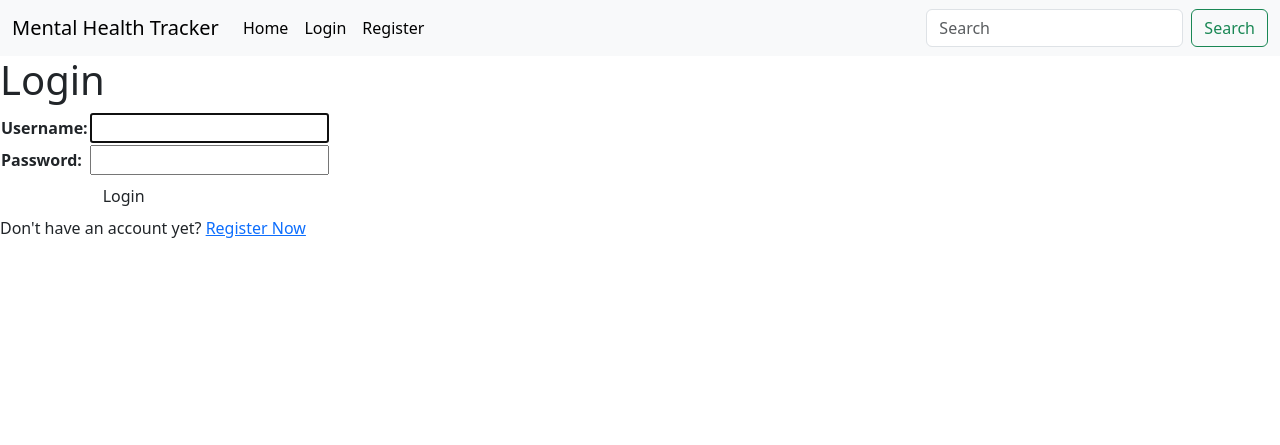
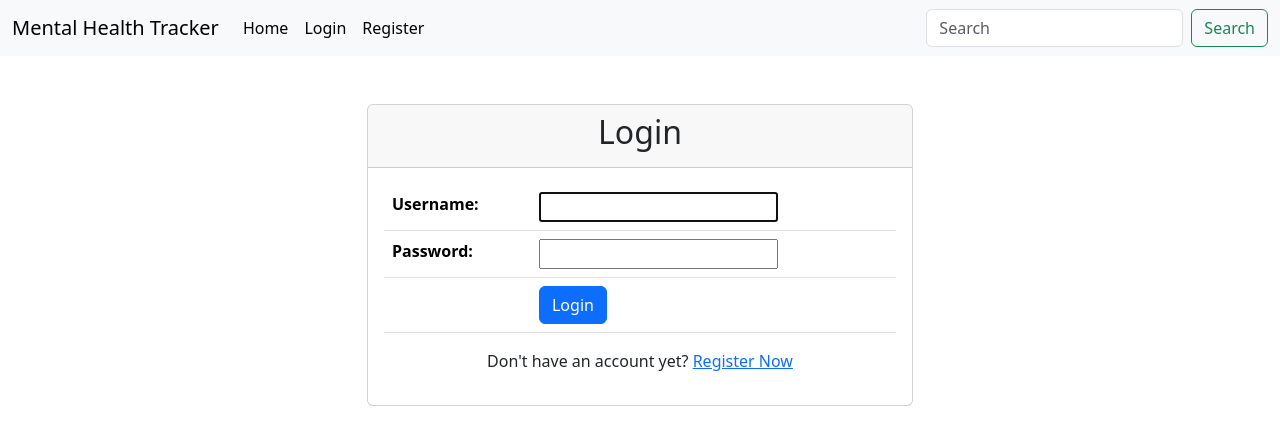
Before and after one commit to theoalll/mental-health-tracker, a Django app: page /login/ in a window 1280 px wide. Shown: the top 445 px of the page. Run offline with Django 5.2, Linux system fonts and the light colour scheme.

Commit message:
add styling to login page

```diff
--- a/main/templates/login.html
+++ b/main/templates/login.html
@@ -7,28 +7,44 @@
 {% block content %}
 {% include 'navbar.html' %}
 
-<div class="login">
-  <h1>Login</h1>
-
+<div class="container mt-5">
+  <div class="row justify-content-center">
+    <div class="col-md-6">
+      <div class="card">
+        <div class="card-header text-center">
+          <h2>Login</h2>
+        </div>
+        <div class="card-body">
           <form method="POST" action="">
             {% csrf_token %}
-    <table>
+            <table class="table">
               {{ form.as_table }}
               <tr>
                 <td></td>
-        <td><input class="btn login_btn" type="submit" value="Login" /></td>
+                <td>
+                  <button type="submit" class="btn btn-primary login_btn">Login</button>
+                </td>
               </tr>
             </table>
           </form>
 
           {% if messages %}
+          <div class="alert alert-warning mt-3">
             <ul>
               {% for message in messages %}
               <li>{{ message }}</li>
               {% endfor %}
             </ul>
-  {% endif %} Don't have an account yet?
-  <a href="{% url 'main:register' %}">Register Now</a>
+          </div>
+          {% endif %}
+
+          <div class="text-center mt-3">
+            <p>Don't have an account yet? <a href="{% url 'main:register' %}">Register Now</a></p>
+          </div>
+        </div>
+      </div>
+    </div>
+  </div>
 </div>
 
 {% endblock content %}
```
Also changed, not shown: mental_health_tracker/settings.py (+10 -3 lines). Lines whose indentation alone changed are shown as unchanged.
